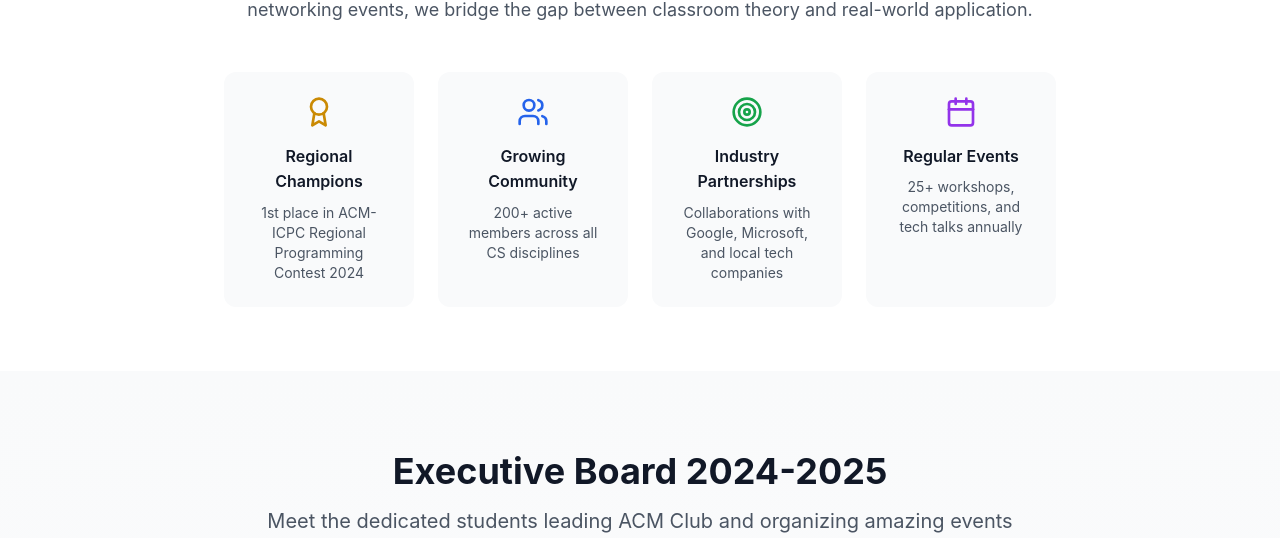
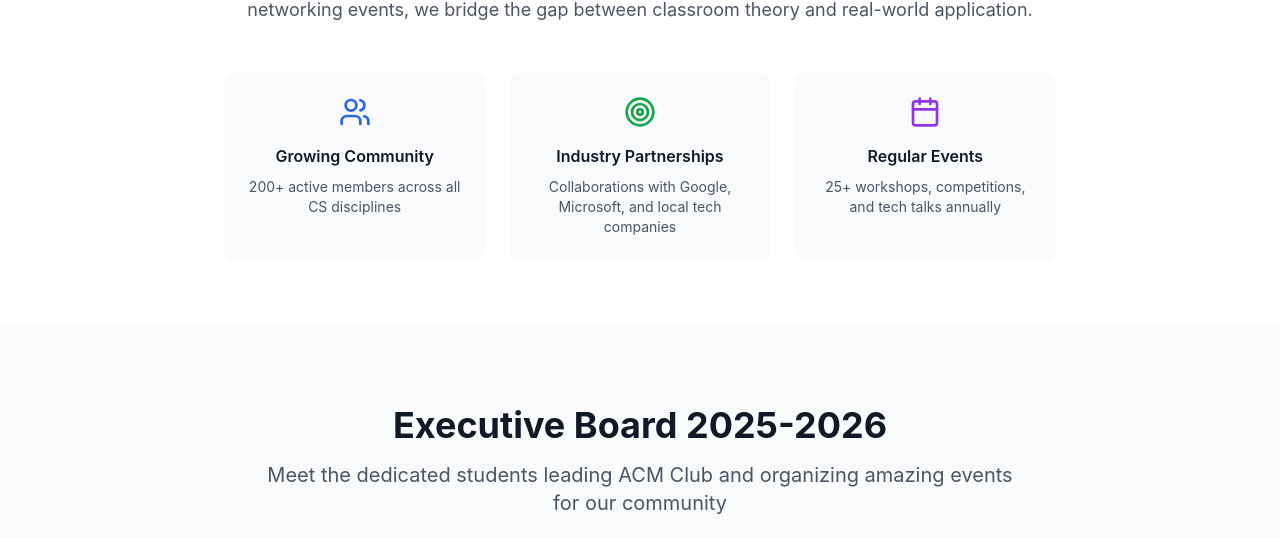
Before and after one commit to Karangarha/ACM_Kean, a React (Vite) app in the folder Kean_ACM/: page /about in a window 1280 px wide. Shown: the part 549-1087 px from the top of the page. Built offline with nearby package versions, Linux system fonts and the light colour scheme.

Commit message:
fixed year

```diff
--- a/Kean_ACM/src/pages/About.tsx
+++ b/Kean_ACM/src/pages/About.tsx
@@ -80,11 +80,6 @@
 
   const achievements = [
     {
-      icon: <Award className="h-8 w-8 text-yellow-600" />,
-      title: "Regional Champions",
-      description: "1st place in ACM-ICPC Regional Programming Contest 2024",
-    },
-    {
       icon: <Users className="h-8 w-8 text-blue-600" />,
       title: "Growing Community",
       description: "200+ active members across all CS disciplines",
@@ -135,7 +130,7 @@
           </div>
 
           {/* Achievements Grid */}
-          <div className="grid grid-cols-1 md:grid-cols-2 lg:grid-cols-4 gap-6">
+          <div className="grid grid-cols-1 md:grid-cols-2 lg:grid-cols-3 gap-6">
             {achievements.map((achievement, index) => (
               <div
                 key={index}
@@ -161,7 +156,7 @@
         <div className="max-w-7xl mx-auto px-4 sm:px-6 lg:px-8">
           <div className="text-center mb-16">
             <h2 className="text-3xl lg:text-4xl font-bold text-gray-900 mb-4">
-              Executive Board 2024-2025
+              Executive Board 2025-2026
             </h2>
             <p className="text-xl text-gray-600 max-w-3xl mx-auto">
               Meet the dedicated students leading ACM Club and organizing
```
